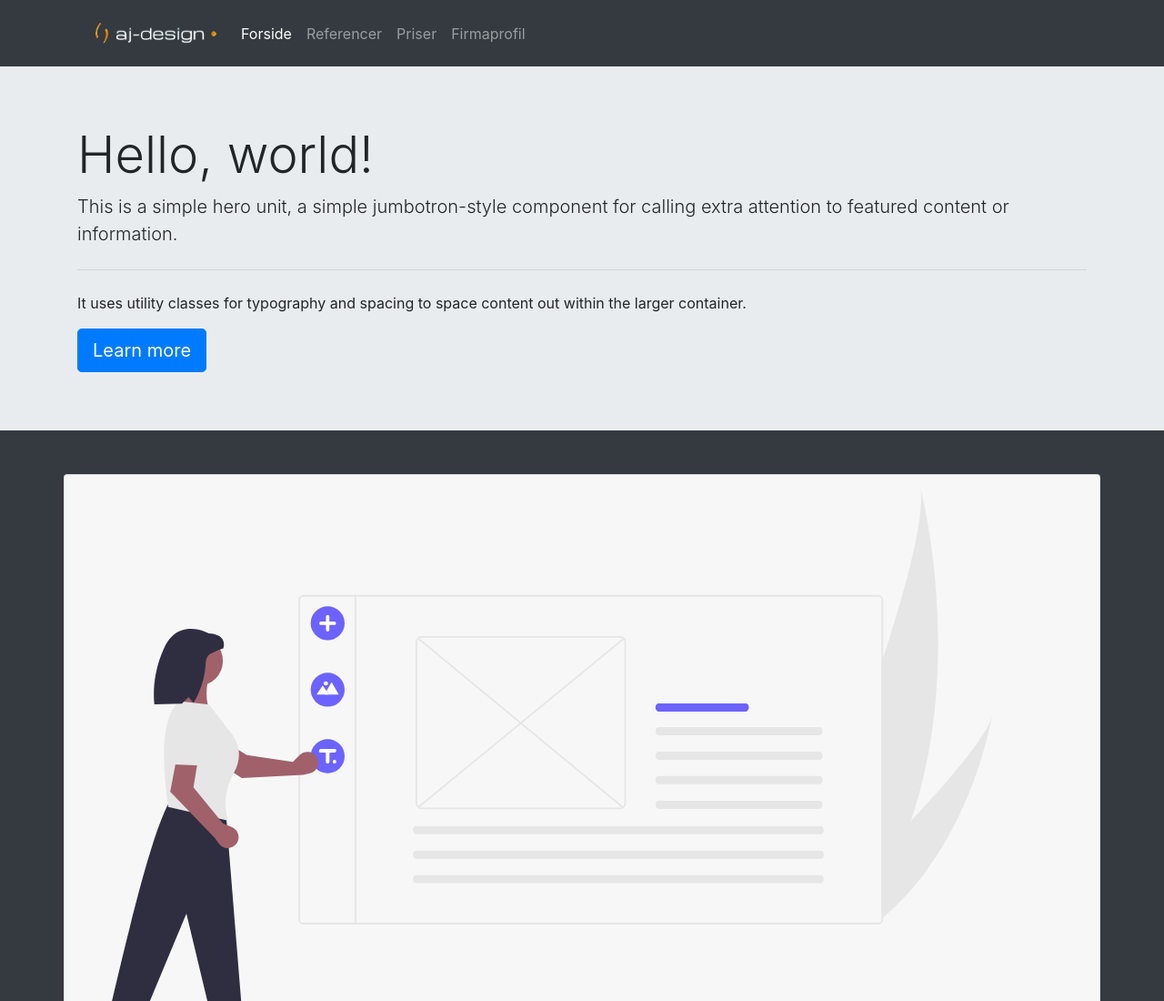
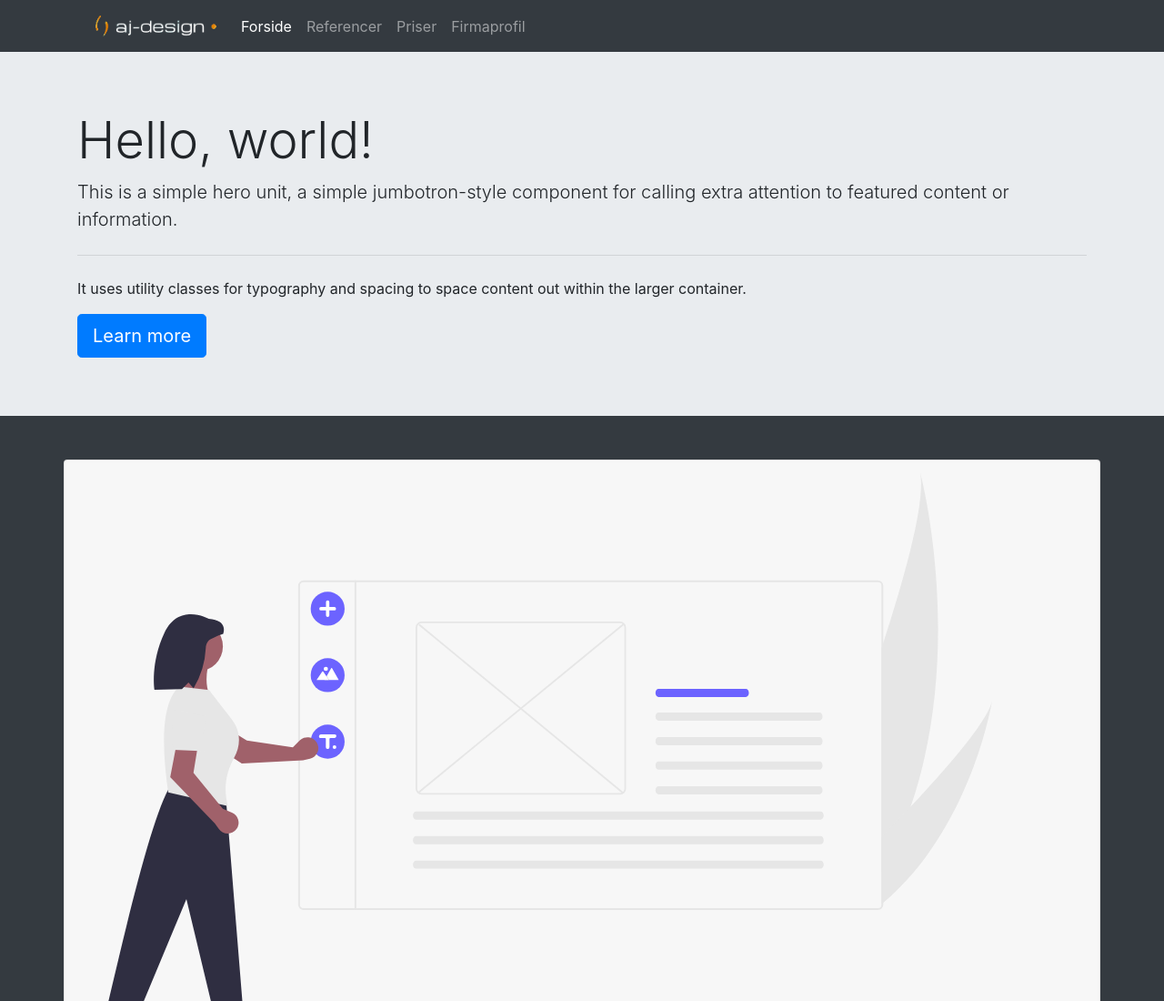
Before and after one commit to andrewras93/opgave-the-grand-finale, a website: page index.html in a window 1280 px wide. Shown: the top 1100 px of the page at 91% size. Drawn offline with nearby package versions, Linux system fonts and the light colour scheme.

Commit message:
Desktop header finished

```diff
--- a/index.html
+++ b/index.html
@@ -12,7 +12,7 @@
   <!-- Header -->
   <div class="container-fluid bg-dark">
     <header class="container">
-      <nav class="navbar navbar-expand-lg navbar-dark bg-dark pt-3 pb-3">
+      <nav class="navbar navbar-expand-lg navbar-dark bg-dark pt-3 pb-3 pt-lg-2 pb-lg-2">
         <a class="navbar-brand" href="index.html">
           <img src="images/aj-design.png" width="140" height="auto" alt="">
         </a>
```
